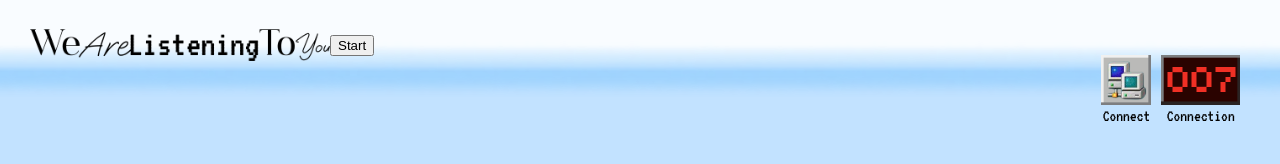
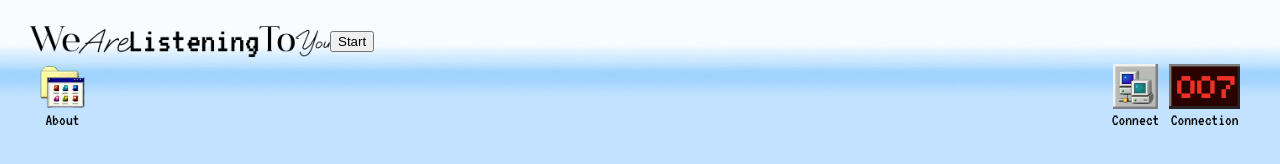
Before and after one commit to hye1ee/WeAreListeningToYou, a website built with Vite: page index.html in a window 1280 px wide. Built offline with nearby package versions, Linux system fonts and the light colour scheme; some packages are replaced by stand-ins of ours.

Commit message:
[feat] Implement buttons

```diff
--- a/app/main.ts
+++ b/app/main.ts
@@ -26,15 +26,26 @@ const getDataById = async (id: number) => {
   });
 }
 
+const updateDigit = (digit: number) => {
+  const newDigit = `000${digit}`.slice(-3);
+
+  const digit0 = document.getElementById("digit0") as HTMLDivElement;
+  const digit1 = document.getElementById("digit1") as HTMLDivElement;
+  const digit2 = document.getElementById("digit2") as HTMLDivElement;
+  digit0.innerText = newDigit.charAt(newDigit.length - 1);
+  digit1.innerText = newDigit.charAt(newDigit.length - 2);
+  digit2.innerText = newDigit.charAt(newDigit.length - 3);
+}
+
 onValue(ref(db, "/dataNum"), async (snapshot) => {
   const newDataNum = snapshot.val();
-  if (dataNum === newDataNum) return;
 
   for (; dataNum < newDataNum; dataNum++) {
     const newItem = await getDataById(dataNum);
     console.log("Detect new item, with id: ", dataNum, "data: ", newItem);
     document.body.append(new Duck().item);
   }
+  updateDigit(dataNum);
 })
 
 
--- a/app/style.css
+++ b/app/style.css
@@ -1,4 +1,21 @@
 @import url("https://fonts.googleapis.com/css2?family=Silkscreen:wght@400;700&family=VT323&display=swap");
+@keyframes shake {
+  0% {
+    transform: rotate(0deg);
+  }
+  25% {
+    transform: rotate(-3deg);
+  }
+  50% {
+    transform: rotate(0deg);
+  }
+  75% {
+    transform: rotate(3deg);
+  }
+  100% {
+    transform: rotate(0deg);
+  }
+}
 
 html {
   width: 100vw;
@@ -49,7 +66,7 @@ img {
   z-index: 10;
 
   box-sizing: border-box;
-  padding: 0px 30px 10px 30px;
+  padding: 0px 30px 17px 30px;
 
   display: flex;
   flex-direction: row;
@@ -67,7 +84,7 @@ img {
   height: auto;
 }
 .buttonImg {
-  height: 50px;
+  height: 45px;
   width: auto;
 }
 
@@ -83,15 +100,19 @@ img {
 
   position: relative;
   cursor: pointer;
+
+  &:hover {
+    animation: 0.2s infinite shake;
+  }
 }
 .buttonTitle {
   font-size: 17px;
   color: black;
 }
-.rightButtonWrapper {
+
+.buttonWrapper {
   position: absolute;
-  top: 55px;
-  right: 40px;
+  top: 64px;
 
   display: flex;
   flex-direction: row;
@@ -100,6 +121,12 @@ img {
 
   gap: 10px;
   z-index: 20;
+}
+.buttonWrapper.right {
+  right: 40px;
+}
+.buttonWrapper.left {
+  left: 40px;
 }
 
 .digitWrapper {
@@ -117,10 +144,10 @@ img {
   transform: translate(-53%, 0px);
 }
 .digitNum {
-  width: 24px;
+  width: 20px;
 
   color: #f03025;
-  font-size: 40px;
+  font-size: 35px;
   line-height: 0.6;
 
   font-family: "Silkscreen", sans-serif;
--- a/index.html
+++ b/index.html
@@ -13,19 +13,25 @@
         <img class="logoImg" src="/logo.png" />
         <button id="button-record">Start</button>
       </div>
-      <div class="rightButtonWrapper">
+      <div class="buttonWrapper right">
         <div class="buttonContainer">
           <img class="buttonImg" src="/connectIcon.png" />
           <div class="buttonTitle">Connect</div>
         </div>
         <div class="buttonContainer">
           <div class="digitWrapper digit">
-            <div class="digitNum">0</div>
-            <div class="digitNum">0</div>
-            <div class="digitNum">7</div>
+            <div class="digitNum" id="digit2">0</div>
+            <div class="digitNum" id="digit1">0</div>
+            <div class="digitNum" id="digit0">7</div>
           </div>
           <img class="buttonImg" src="/connectionIcon.png" />
           <div class="buttonTitle">Connection</div>
+        </div>
+      </div>
+      <div class="buttonWrapper left">
+        <div class="buttonContainer">
+          <img class="buttonImg" src="/aboutIcon.png" />
+          <div class="buttonTitle">About</div>
         </div>
       </div>
     </div>
```
Also changed, not shown: public/aboutIcon.png (added).
